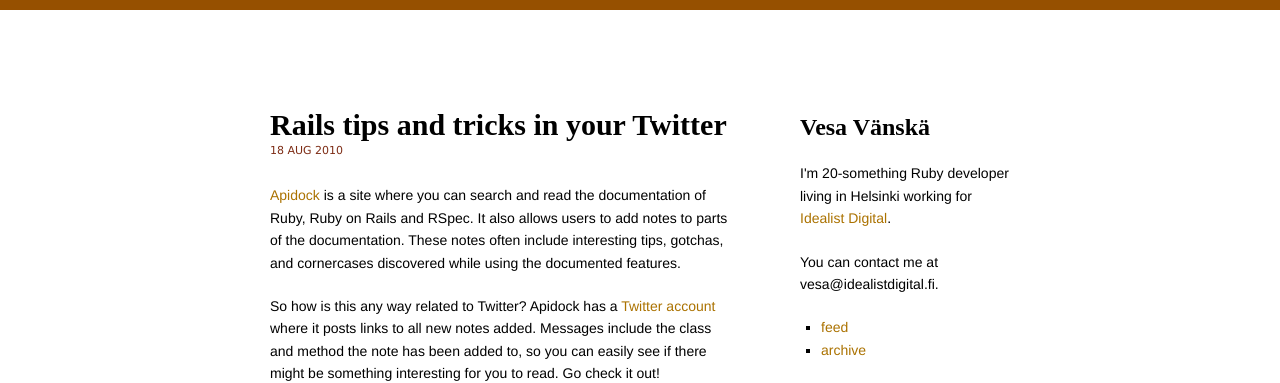
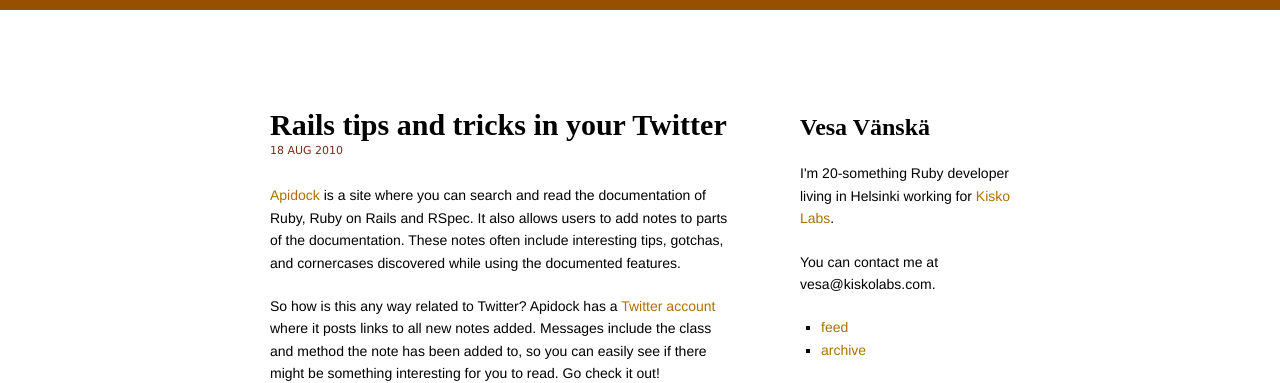
Before and after one commit to vesan/vesan.github.com, a Jekyll site: the page built from index.html, in a window 1280 px wide and 900 px high. Shown: the top 383 px of the window. Built offline with Jekyll 4.4.1, drawn with Linux system fonts in a browser that asks for light colours; nearby versions of some CDN libraries; comment, search, counter and statistics services are not loaded.

Commit message:
Idealist Digital -> Kisko Labs

```diff
--- a/404.html
+++ b/404.html
@@ -26,9 +26,9 @@
       <div id="sidebar">
         <h2><a href="/">Vesa Vänskä</a></h2>
 
-        <p>I'm 20-something Ruby developer living in Helsinki working for <a href="http://idealistdigital.fi">Idealist Digital</a>.</p>
+        <p>I'm 20-something Ruby developer living in Helsinki working for <a href="http://kiskolabs.com">Kisko Labs</a>.</p>
 
-        <p>You can contact me at vesa@idealistdigital.fi.</p>
+        <p>You can contact me at vesa@kiskolabs.com.</p>
 
         <ul>
           <li><a href="http://vesan.github.com/atom.xml">feed</a></li>
--- a/_layouts/default.html
+++ b/_layouts/default.html
@@ -10,7 +10,7 @@
     <meta name="description" content="{% if page.description %}
       {{ page.description }}
     {% else %}
-      Blog of a 20-something Ruby developer living in Helsinki working for Idealist Digital.
+      Blog of a 20-something Ruby developer living in Helsinki working for Kisko Labs.
     {% endif %}" />
     <link href="http://feeds.feedburner.com/vesavanska" rel="alternate" title="Vesa Vänskä's feed" type="application/atom+xml" />
     <link rel="stylesheet" href="/css/screen.css" type="text/css" media="screen, projection" />
@@ -27,13 +27,13 @@
       <div id="sidebar">
         <h2><a href="/">Vesa Vänskä</a></h2>
 
-        <p>I'm 20-something Ruby developer living in Helsinki working for <a href="http://idealistdigital.fi">Idealist Digital</a>.</p>
+        <p>I'm 20-something Ruby developer living in Helsinki working for <a href="http://kiskolabs.com">Kisko Labs</a>.</p>
 
-        <p>You can contact me at vesa@idealistdigital.fi.</p>
+        <p>You can contact me at vesa@kiskolabs.com.</p>
 
         <ul>
           <li><a href="http://feeds.feedburner.com/vesavanska">feed</a></li>
-          <li><a href="http://vesan.github.com/archive/">archive</a></li>
+          <li><a href="http://vesavanska.com/archive/">archive</a></li>
         </ul>
       </div>
     </div>
```
